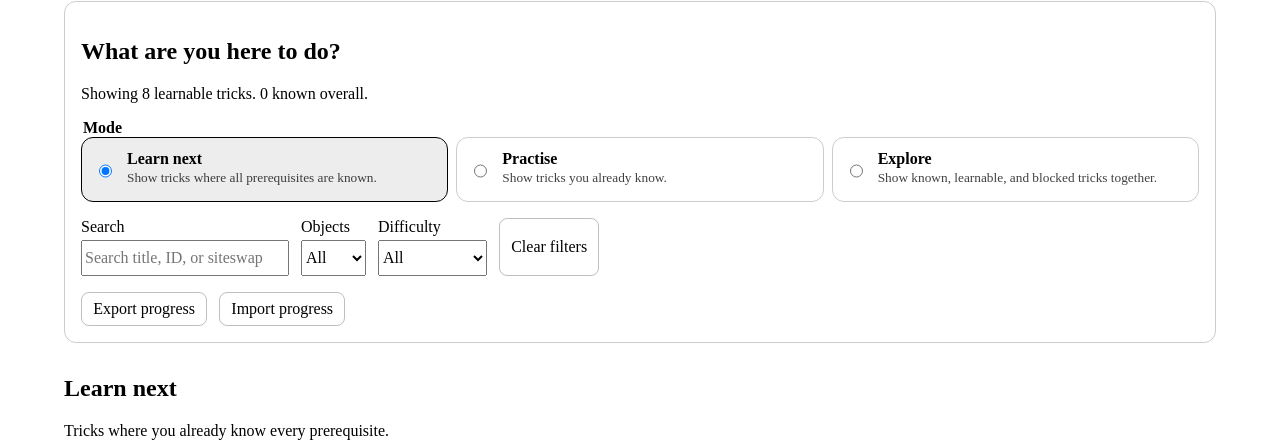
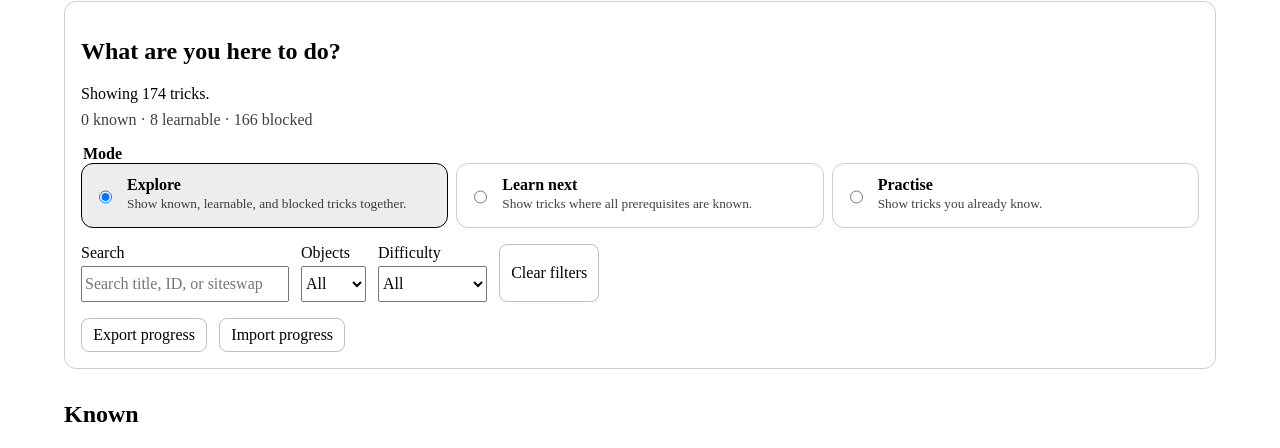
Before and after one commit to jokroese/megajuggler, a SvelteKit app in the folder apps/web/: page / in a window 1280 px wide. Shown: the part 169-617 px from the top of the page. Built offline with nearby package versions, Linux system fonts and the light colour scheme.

Commit message:
refactor(web): default to explore mode

```diff
--- a/apps/web/src/routes/+page.svelte
+++ b/apps/web/src/routes/+page.svelte
@@ -26,7 +26,7 @@
   let query = $state(DEFAULT_TRICK_FILTERS.query);
   let objectCount = $state<number | "all">(DEFAULT_TRICK_FILTERS.objectCount);
   let difficulty = $state<DifficultyFilter>(DEFAULT_TRICK_FILTERS.difficulty);
-  let viewMode = $state<ViewMode>("learn");
+  let viewMode = $state<ViewMode>("explore");
 
   let filters = $derived({
     query,
@@ -37,6 +37,11 @@
   let buckets = $derived(bucketTricks(visibleTricks, knownIds));
   let titles = $derived(trickTitleById(tricks));
   let objectCounts = $derived(availableObjectCounts(tricks));
+  let isFiltered = $derived(
+    query.trim() !== "" ||
+      objectCount !== DEFAULT_TRICK_FILTERS.objectCount ||
+      difficulty !== DEFAULT_TRICK_FILTERS.difficulty,
+  );
   let visibleIntentCount = $derived(
     viewMode === "learn"
       ? buckets.learnable.length
@@ -46,10 +51,19 @@
   );
   let intentSummary = $derived(
     viewMode === "learn"
-      ? `Showing ${visibleIntentCount} learnable trick${visibleIntentCount === 1 ? "" : "s"}.`
+      ? `Showing ${visibleIntentCount} learnable trick${visibleIntentCount === 1 ? "" : "s"}${
+          isFiltered ? " matching filters" : ""
+        }.`
       : viewMode === "practise"
-        ? `Showing ${visibleIntentCount} known trick${visibleIntentCount === 1 ? "" : "s"}.`
-        : `Showing ${visibleIntentCount} of ${tricks.length} tricks.`,
+        ? `Showing ${visibleIntentCount} known trick${visibleIntentCount === 1 ? "" : "s"}${
+            isFiltered ? " matching filters" : ""
+          }.`
+        : `Showing ${visibleIntentCount} trick${visibleIntentCount === 1 ? "" : "s"}${
+            isFiltered ? " matching filters" : ""
+          }.`,
+  );
+  let progressSummary = $derived(
+    `${buckets.known.length} known · ${buckets.learnable.length} learnable · ${buckets.blocked.length} blocked`,
   );
 
   onMount(async () => {
@@ -149,10 +163,18 @@
     <section aria-labelledby="controls-heading" class="controls">
       <div>
         <h2 id="controls-heading">What are you here to do?</h2>
-        <p>{intentSummary} {knownIds.size} known overall.</p>
+        <p>{intentSummary}</p>
+        <p class="progress-summary">{progressSummary}</p>
       </div>
       <fieldset class="mode-switcher">
         <legend>Mode</legend>
+        <label>
+          <input type="radio" name="view-mode" value="explore" bind:group={viewMode} />
+          <span>
+            <strong>Explore</strong>
+            <small>Show known, learnable, and blocked tricks together.</small>
+          </span>
+        </label>
         <label>
           <input type="radio" name="view-mode" value="learn" bind:group={viewMode} />
           <span>
@@ -165,13 +187,6 @@
           <span>
             <strong>Practise</strong>
             <small>Show tricks you already know.</small>
-          </span>
-        </label>
-        <label>
-          <input type="radio" name="view-mode" value="explore" bind:group={viewMode} />
-          <span>
-            <strong>Explore</strong>
-            <small>Show known, learnable, and blocked tricks together.</small>
           </span>
         </label>
       </fieldset>
@@ -511,6 +526,11 @@
     padding: 1rem;
   }
 
+  .progress-summary {
+    margin-top: -0.5rem;
+    opacity: 0.75;
+  }
+
   .filters,
   .progress-actions {
     display: flex;
```
